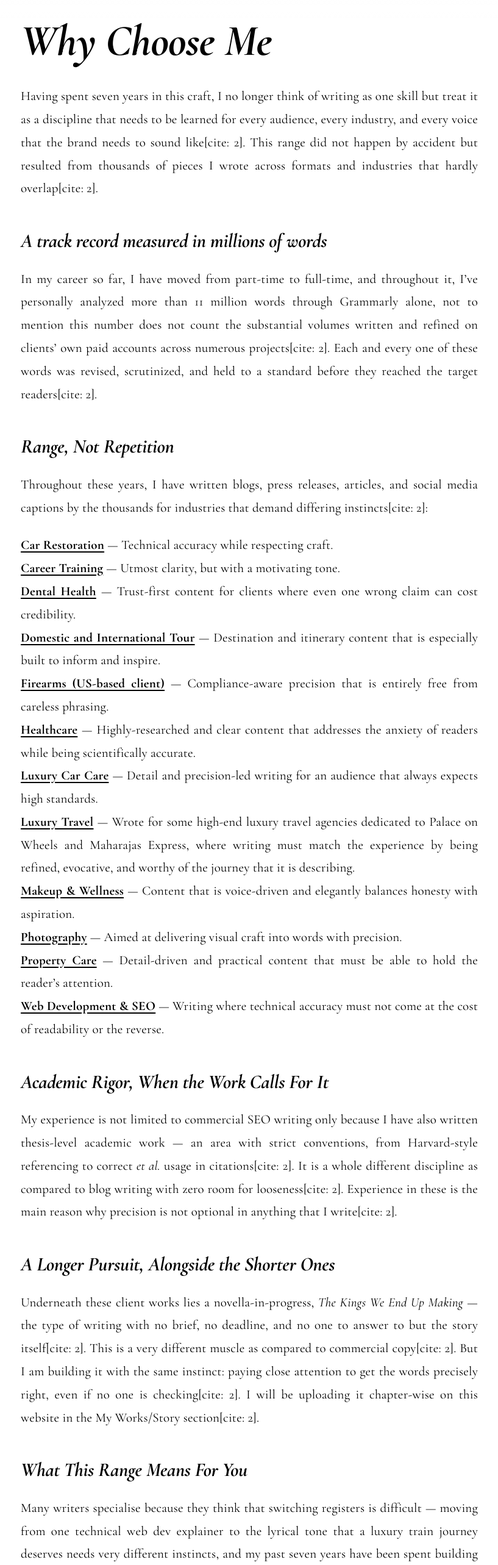
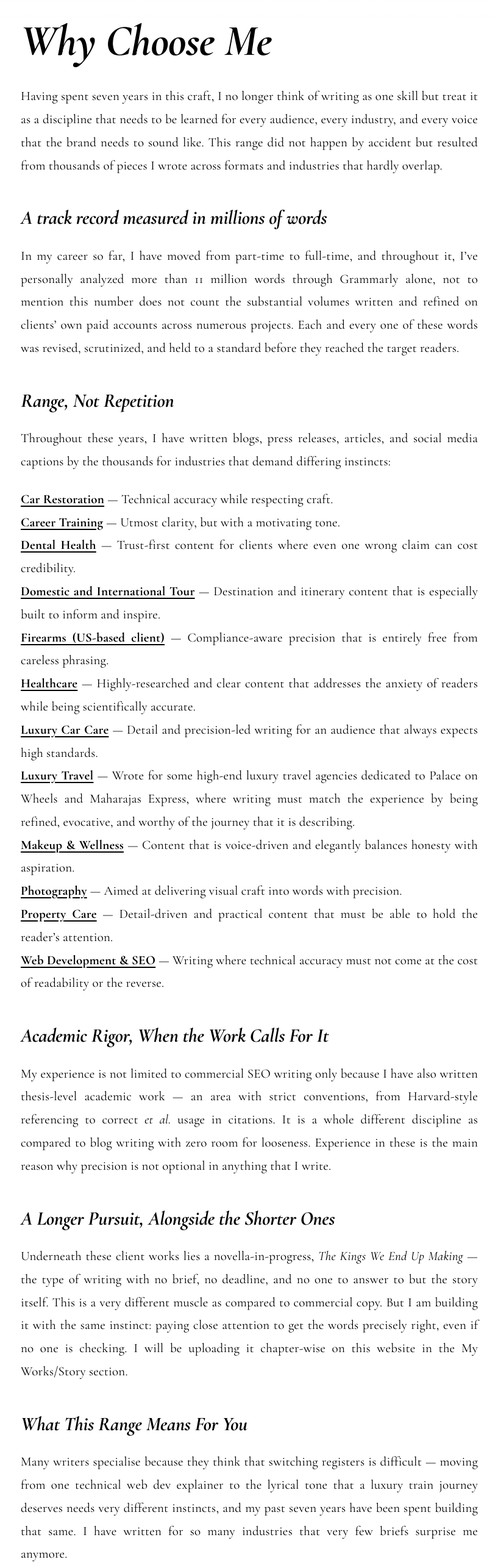
Before and after one commit to aditya-writes/aditya-writes.github.io, a Next.js app: page /about/Why_choose_me in a window 1280 px wide. Shown: the part 140-2706 px from the top of the page at 61% size, without its empty margins (231-1048 px from the left). Built offline with nearby package versions, Linux system fonts and the light colour scheme.

Commit message:
feat: a little modification to Why Choose Me

```diff
--- a/app/about/Why_choose_me/page.js
+++ b/app/about/Why_choose_me/page.js
@@ -75,7 +75,7 @@ export default function WhyChooseMePage() {
             letterSpacing: '0.01em',
             margin: 0
           }}>
-            Having spent seven years in this craft, I no longer think of writing as one skill but treat it as a discipline that needs to be learned for every audience, every industry, and every voice that the brand needs to sound like[cite: 2]. This range did not happen by accident but resulted from thousands of pieces I wrote across formats and industries that hardly overlap[cite: 2].
+            Having spent seven years in this craft, I no longer think of writing as one skill but treat it as a discipline that needs to be learned for every audience, every industry, and every voice that the brand needs to sound like. This range did not happen by accident but resulted from thousands of pieces I wrote across formats and industries that hardly overlap.
           </p>
 
           <h2 style={{
@@ -101,7 +101,7 @@ export default function WhyChooseMePage() {
             letterSpacing: '0.01em',
             margin: 0
           }}>
-            In my career so far, I have moved from part-time to full-time, and throughout it, I’ve personally analyzed more than 11 million words through Grammarly alone, not to mention this number does not count the substantial volumes written and refined on clients’ own paid accounts across numerous projects[cite: 2]. Each and every one of these words was revised, scrutinized, and held to a standard before they reached the target readers[cite: 2].
+            In my career so far, I have moved from part-time to full-time, and throughout it, I’ve personally analyzed more than 11 million words through Grammarly alone, not to mention this number does not count the substantial volumes written and refined on clients’ own paid accounts across numerous projects. Each and every one of these words was revised, scrutinized, and held to a standard before they reached the target readers.
           </p>
 
           <h2 style={{
@@ -127,7 +127,7 @@ export default function WhyChooseMePage() {
             letterSpacing: '0.01em',
             margin: 0
           }}>
-            Throughout these years, I have written blogs, press releases, articles, and social media captions by the thousands for industries that demand differing instincts[cite: 2]:
+            Throughout these years, I have written blogs, press releases, articles, and social media captions by the thousands for industries that demand differing instincts:
           </p>
 
           <p style={{
@@ -271,7 +271,7 @@ export default function WhyChooseMePage() {
             letterSpacing: '0.01em',
             margin: 0
           }}>
-            My experience is not limited to commercial SEO writing only because I have also written thesis-level academic work — an area with strict conventions, from Harvard-style referencing to correct <em>et al.</em> usage in citations[cite: 2]. It is a whole different discipline as compared to blog writing with zero room for looseness[cite: 2]. Experience in these is the main reason why precision is not optional in anything that I write[cite: 2].
+            My experience is not limited to commercial SEO writing only because I have also written thesis-level academic work — an area with strict conventions, from Harvard-style referencing to correct <em>et al.</em> usage in citations. It is a whole different discipline as compared to blog writing with zero room for looseness. Experience in these is the main reason why precision is not optional in anything that I write.
           </p>
 
           <h2 style={{
@@ -297,7 +297,7 @@ export default function WhyChooseMePage() {
             letterSpacing: '0.01em',
             margin: 0
           }}>
-            Underneath these client works lies a novella-in-progress, <em>The Kings We End Up Making</em> — the type of writing with no brief, no deadline, and no one to answer to but the story itself[cite: 2]. This is a very different muscle as compared to commercial copy[cite: 2]. But I am building it with the same instinct: paying close attention to get the words precisely right, even if no one is checking[cite: 2]. I will be uploading it chapter-wise on this website in the My Works/Story section[cite: 2].
+            Underneath these client works lies a novella-in-progress, <em>The Kings We End Up Making</em> — the type of writing with no brief, no deadline, and no one to answer to but the story itself. This is a very different muscle as compared to commercial copy. But I am building it with the same instinct: paying close attention to get the words precisely right, even if no one is checking. I will be uploading it chapter-wise on this website in the My Works/Story section.
           </p>
 
           <h2 style={{
@@ -323,7 +323,7 @@ export default function WhyChooseMePage() {
             letterSpacing: '0.01em',
             margin: 0
           }}>
-            Many writers specialise because they think that switching registers is difficult — moving from one technical web dev explainer to the lyrical tone that a luxury train journey deserves needs very different instincts, and my past seven years have been spent building that same[cite: 2]. I have written for so many industries that very few briefs surprise me anymore[cite: 2].
+            Many writers specialise because they think that switching registers is difficult — moving from one technical web dev explainer to the lyrical tone that a luxury train journey deserves needs very different instincts, and my past seven years have been spent building that same. I have written for so many industries that very few briefs surprise me anymore.
           </p>
 
           <p style={{
@@ -335,7 +335,7 @@ export default function WhyChooseMePage() {
             letterSpacing: '0.01em',
             margin: 0
           }}>
-            If you need content that is technically sound, emotionally resonant, and highly on-brand — no matter how demanding or niche the subject is — that is the exact work I have been doing, at scale, for years[cite: 2].
+            If you need content that is technically sound, emotionally resonant, and highly on-brand — no matter how demanding or niche the subject is — that is the exact work I have been doing, at scale, for years.
           </p>
 
         </div>
```
